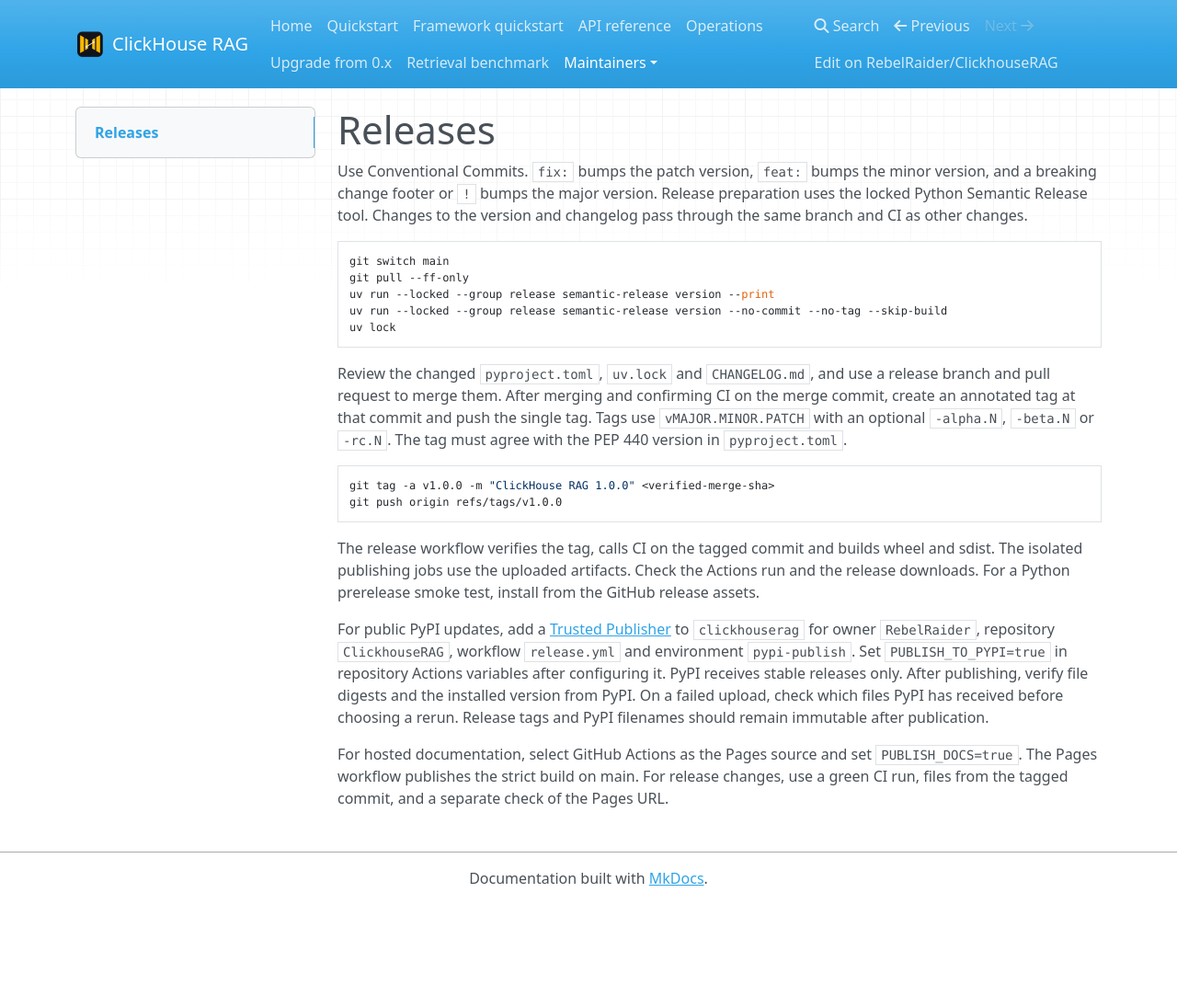
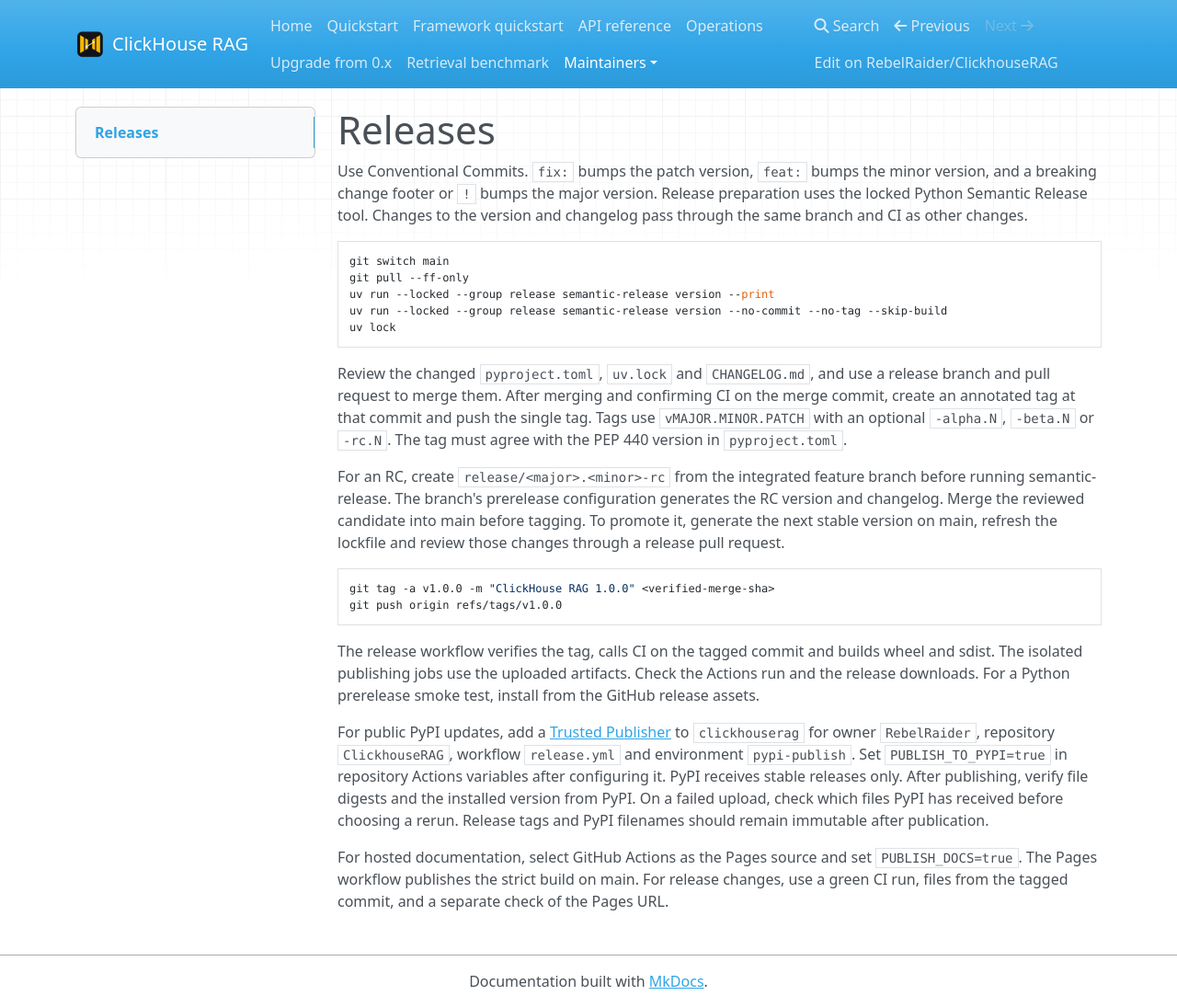
Before and after one commit to RebelRaider/ClickhouseRAG, an MkDocs documentation site: the page built from docs/maintainer/releases.md, in a window 1280 px wide and 1095 px high. Shown: the whole window at 92% size. Built offline with MkDocs 1.6.1, drawn with Linux system fonts in a browser that asks for light colours; nearby versions of some CDN libraries.

Commit message:
docs(release): record candidate behavior and promotion steps

````diff
--- a/docs/maintainer/releases.md
+++ b/docs/maintainer/releases.md
@@ -18,6 +18,12 @@ release branch and pull request to merge them. After merging and confirming CI
 on the merge commit, create an annotated tag at that commit and push the single
 tag. Tags use `vMAJOR.MINOR.PATCH` with an optional `-alpha.N`, `-beta.N` or
 `-rc.N`. The tag must agree with the PEP 440 version in `pyproject.toml`.
+
+For an RC, create `release/<major>.<minor>-rc` from the integrated feature
+branch before running semantic-release. The branch's prerelease configuration
+generates the RC version and changelog. Merge the reviewed candidate into main
+before tagging. To promote it, generate the next stable version on main,
+refresh the lockfile and review those changes through a release pull request.
 
 ```sh
 git tag -a v1.0.0 -m "ClickHouse RAG 1.0.0" <verified-merge-sha>
````
Also changed, not shown: CHANGELOG.md (+4 -0 lines).
